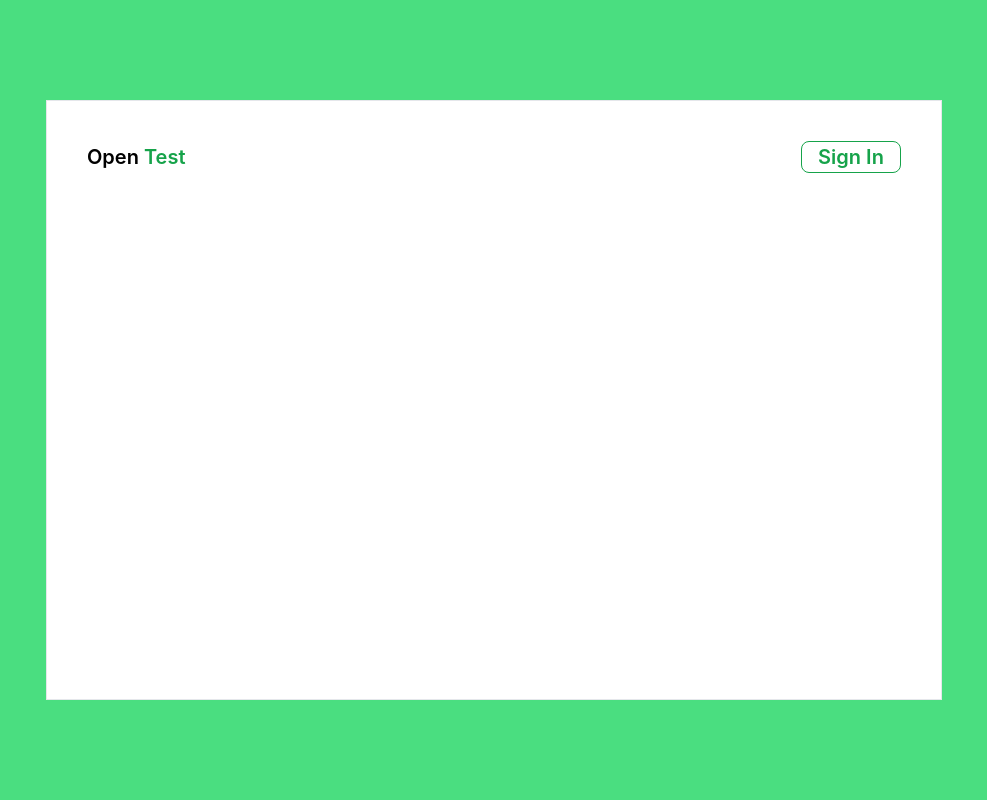
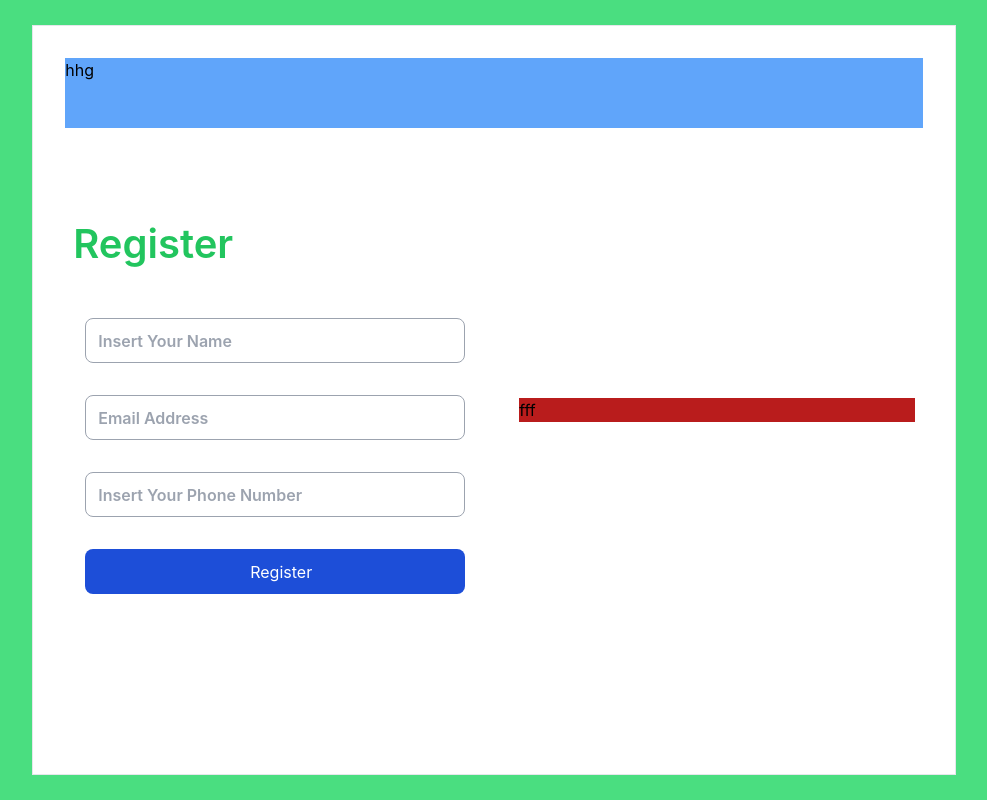
Before and after one commit to DanielEromonsele/CBTapp, a React (Vite) app: page /auth/register in a window 1280 px wide. Shown: the whole page, without its empty margins (146-1133 px from the left). Built offline with nearby package versions, Linux system fonts and the light colour scheme.

Commit message:
Still on register

```diff
--- a/src/components/auth/Register.tsx
+++ b/src/components/auth/Register.tsx
@@ -4,20 +4,39 @@ import { Link } from "react-router-dom";
 const Register = () => {
   return (
     <div className="bg-green-400 h-screen w-full flex items-center justify-center">
-      <div className="w-[70%] h-[600px] border bg-white">
-        <div className="m-10 flex items-center justify-between">
-          <div>
-            <h1 className="text-[20px] font-semibold">
-              Open <span className="text-green-600 font-semibold">Test</span>
-            </h1>
+      <div className="min-w-[70%] h-[750px] border bg-white">
+        <div className="bg-blue-400 m-8 h-[70px]">hhg</div>
+        <div className=" flex items-center justify-between m-10 mt-8 min-h-[500px]">
+          <div className="w-[48%]  h-[400px] flex  flex-col justify-center">
+            <div className="text-[40px] text-green-500 font-semibold">
+              Register
+            </div>
+            <form action="Submit" className="m-3">
+              <input
+                type="text"
+                placeholder="Insert Your Name"
+                className="w-full my-8 h-[45px] rounded-lg text-gray-600 font-semibold border pl-3 border-gray-400 bg-white"
+              />
+              <input
+                type="email"
+                placeholder="Email Address"
+                className="w-full h-[45px] rounded-lg border text-gray-600 font-semibold pl-3 border-gray-400 bg-white"
+              />
+
+              <input
+                type=""
+                placeholder="Insert Your Phone Number"
+                className="w-full my-8 h-[45px] rounded-lg text-gray-600 font-semibold border pl-3 border-gray-400 bg-white"
+              />
+
+              <br />
+              <button className="w-full h-[45px] bg-blue-700 flex items-center justify-center rounded-lg pl-3 text-white">
+                Register
+              </button>
+            </form>
           </div>
-          <Link to="/auth/login">
-            <div className="text-[20px] text-green-600 font-semibold w-[100px] border border-green-600 h-20px flex items-center justify-center rounded-lg">
-              Sign In
-            </div>
-          </Link>
+          <div className="w-[47%] h-full bg-red-700">fff</div>
         </div>
-        <div></div>
       </div>
     </div>
   );
```
Also changed, not shown: src/components/auth/input.tsx (renamed from src/components/auth/input.txt).
